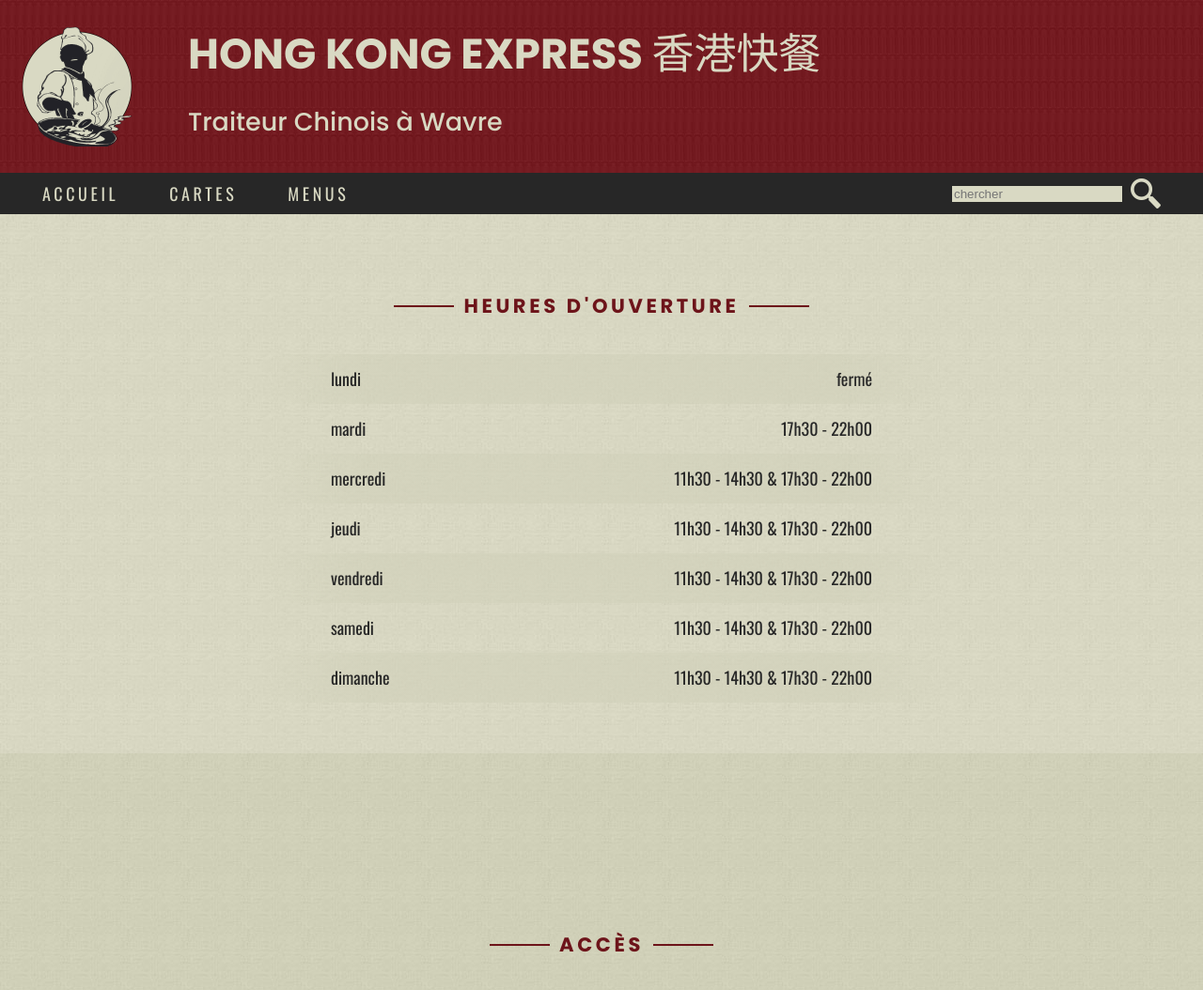
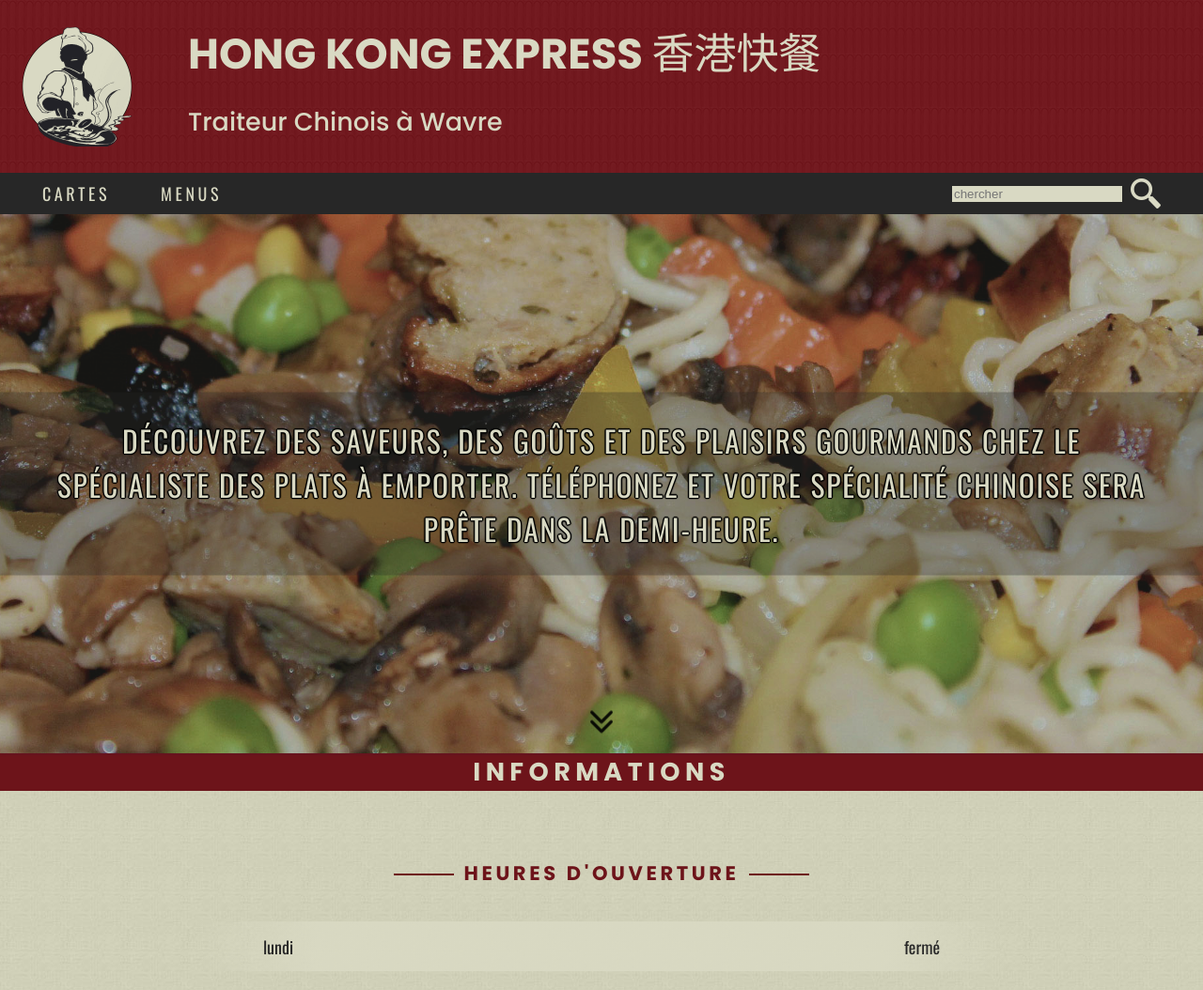
Before and after one commit to vanmaerckechri/HongKongExpress, a PHP site: page / in a window 1280 px wide. Shown: the top 1054 px of the page at 94% size. Run offline with PHP 8.4, Linux system fonts and the light colour scheme.

Commit message:
add home page and update css

```diff
--- a/assets/css/style.css
+++ b/assets/css/style.css
@@ -32,8 +37,13 @@ section {
   width: 100%; }
 
 h1, h2, h3, h4, h5, h6 {
-  font-family: "Poppins", sans-serif;
+  font-family: "Poppins", sans-serif; }
+
+h1, h2 {
   color: #d9d9c3; }
+
+h3 {
+  text-align: center; }
 
 a {
   text-decoration: none; }
@@ -54,7 +64,7 @@ header {
   position: relative;
   width: 100%;
   background-color: #6d141a;
-  background-image: url("../img/toit.jpg");
+  background-image: url("../img/toit.png");
   z-index: 1; }
 
 .header-title {
@@ -168,6 +178,7 @@ nav {
     text-transform: uppercase;
     background-color: #6d141a; }
   .main h3 {
+    margin: 0 auto 2rem;
     position: relative;
     display: inline-block;
     color: #6d141a;
@@ -188,38 +199,65 @@ nav {
     font-size: 1rem;
     color: #272727; }
 
+section > div {
+  box-shadow: 0px 1px 3px 0px rgba(25, 25, 75, 0.15); }
+
 .row {
   margin: 0 auto;
   padding: 0.75rem 4rem;
   width: 100%;
-  max-width: 720px;
+  max-width: calc(720px + 8rem);
   display: flex;
   justify-content: space-between; }
 
-.home {
+.infos {
+  background-image: url("../img/parchemin_dark.jpg"); }
+
+.home-content {
+  position: relative;
+  height: calc(100vh - 226px); }
+  .home-content img {
+    width: 100%;
+    height: 100%;
+    object-fit: cover;
+    opacity: 0.9; }
+
+.home-text {
+  position: absolute;
+  top: 50%;
+  left: 50%;
   width: 100%;
-  animation: display 0.3s ease-in-out alternate; }
+  background-color: rgba(39, 39, 39, 0.3);
+  transform: translate(-50%, -50%); }
+  .home-text p {
+    padding: 1.5rem 2.5rem;
+    text-align: center;
+    font-size: 1.75rem;
+    color: #d9d9c3;
+    letter-spacing: 0.1rem;
+    text-transform: uppercase;
+    text-shadow: 1px 0 1px black, -1px 0 1px black, 0 -1px 1px black, 0 1px 1px black, 1px 0 1px black, -1px 0 1px black, 0 -1px 1px black, 0 1px 1px black, 1px 0 1px black, -1px 0 1px black, 0 -1px 1px black, 0 1px 1px black; }
+
+.home-nextPage {
+  position: absolute;
+  left: 50%;
+  bottom: 0;
+  transform: translate(-50%, -100%);
+  animation: nextPage 1s ease-in infinite alternate; }
 
 .horaires-container, .acces {
   display: flex;
   flex-direction: column;
   justify-content: center;
   align-items: center; }
-  .horaires-container h3, .acces h3 {
-    margin: 2rem auto; }
 
 .horaires-container {
-  padding: 1.5rem 1.5rem 2rem;
-  min-height: calc(100vh - 226px); }
-  .horaires-container div {
-    text-align: right; }
-    .horaires-container div:nth-child(2n) {
-      background: linear-gradient(to right, transparent, #cfcfb880 15%, #cfcfb880 85%, transparent); }
+  padding: 4rem 2rem; }
+  .horaires-container .row:nth-child(2n) {
+    background: linear-gradient(to right, transparent, rgba(217, 217, 195, 0.9) 15%, rgba(217, 217, 195, 0.9) 85%, transparent); }
 
 .acces {
-  padding: 0 1.5rem 1.5rem;
-  min-height: 100vh;
-  background-image: url("../img/parchemin_dark.jpg"); }
+  padding: 4rem 2rem; }
   .acces .gg-map {
     border: 1px solid #272727;
     width: 100%;
--- a/assets/sass/_animations.scss
+++ b/assets/sass/_animations.scss
@@ -9,3 +9,14 @@
   		opacity: 1;
   	}
 }
+@keyframes nextPage
+{
+	from
+	{
+		transform: translate(-50%, -100%);
+	}
+  	to
+  	{
+		transform: translate(-50%, 0);
+  	}
+}
--- a/assets/sass/_header.scss
+++ b/assets/sass/_header.scss
@@ -4,7 +4,7 @@ header
 	position: relative;
 	width: 100%;
 	background-color: $header_bgColor;
-	background-image: url("../img/toit.jpg");
+	background-image: url("../img/toit.png");
 	z-index: 1;
 }
 
--- a/assets/sass/_main.scss
+++ b/assets/sass/_main.scss
@@ -19,6 +19,7 @@
 	}
 	h3
 	{
+		margin: 0 auto 2rem;
 		position: relative;
 		display: inline-block;
 		color: $section-titleColor;
@@ -48,20 +49,65 @@
 		color: $text_main-color_dark;
 	}
 }
+section
+{
+	& > div
+	{
+		box-shadow: 0px 1px 3px 0px rgba(25, 25, 75, 0.15);
+	}
+}
 .row
 {
 	margin: 0 auto;
 	padding: 0.75rem 4rem;
 	width: 100%;
-	max-width: 720px;
+	max-width: calc(720px + 8rem);
 	display: flex;
 	justify-content: space-between;
 }
-// Home
-.home
+// Infos
+.infos
+{
+	background-image: url("../img/parchemin_dark.jpg");
+}
+.home-content
+{
+	position: relative;
+	height: calc(100vh - #{$header-height_normal});
+	img
 	{
 		width: 100%;
-	animation: display 0.3s ease-in-out alternate;
+		height: 100%;
+		object-fit: cover;
+		opacity: 0.9;
+	}
+}
+.home-text
+{
+	position: absolute;
+	top: 50%;
+	left: 50%;
+	width: 100%;
+	background-color: $textOnImg-bgColor;
+	transform: translate(-50%, -50%);
+	p
+	{
+		padding: 1.5rem 2.5rem;
+		text-align: center;
+		font-size: 1.75rem;
+		color: $textOnImg-color;
+		letter-spacing: 0.1rem;
+		text-transform: uppercase;
+		text-shadow: 1px 0 1px black, -1px 0 1px black, 0 -1px 1px black, 0 1px 1px black, 1px 0 1px black, -1px 0 1px black, 0 -1px 1px black, 0 1px 1px black, 1px 0 1px black, -1px 0 1px black, 0 -1px 1px black, 0 1px 1px black;
+	}
+}
+.home-nextPage
+{
+	position: absolute;
+	left: 50%;
+	bottom: 0;
+	transform: translate(-50%, -100%);
+	animation: nextPage 1s ease-in infinite alternate;;
 }
 .horaires-container, .acces
 {
@@ -69,30 +115,21 @@
 	flex-direction: column;
 	justify-content: center;
 	align-items: center;
-	h3
-	{
-		margin: 2rem auto;
-	}
 }
 .horaires-container
 {
-	padding: 1.5rem 1.5rem 2rem;
-	min-height:  calc(100vh - #{$header-height_normal});
-	div
+	padding: 4rem 2rem;
+	.row
 	{
-		text-align: right;
 		&:nth-child(2n)
 		{
-			background: linear-gradient(to right, transparent, $bg_main-color_middle 15%, $bg_main-color_middle 85%, transparent);
+			background: linear-gradient(to right, transparent, $row-color_light 15%, $row-color_light 85%, transparent);
 		}
 	}
 }
 .acces
 {
-	padding: 0 1.5rem 1.5rem;
-	min-height: 100vh;
-	background-image: url("../img/parchemin_dark.jpg");
-	//box-shadow: 0px 1px 2px 0px $text_main-color_dark;
+	padding: 4rem 2rem;
 	.gg-map
 	{
 		border: 1px solid $nav_bgColor;
@@ -104,50 +141,66 @@
 // Cartes & Menus
 .cartes-container, .menus-container
 {
-	padding: 2rem;
+	padding: 3rem 2rem 4rem;
 	text-align: center;
-	animation: display 0.3s ease-in-out alternate;
-	&:nth-child(2n)
+	box-shadow: 0px -1px 3px 0px rgba(25, 25, 75, 0.15);
+}
+.cartes-container
 {
 	.row
 	{
-			&:nth-of-type(2n+1)
+		&:nth-of-type(2n)
 		{
-				background: linear-gradient(to right, transparent, $bg_main-color_middle 10%, $bg_main-color_middle 90%, transparent);
+			background: linear-gradient(to right, transparent, $row-color_middle 10%, $row-color_middle 85%, transparent);
 		}
 	}
 }
-	&:nth-child(2n+1)
+.menus-container
 {
 	background-image: url("../img/parchemin_dark.jpg");
 	.row
 	{
+		justify-content: center;
 		&:nth-of-type(2n+1)
 		{
-				background: linear-gradient(to right, transparent, $bg_main-color_light 10%, $bg_main-color_light 90%, transparent);
+			background: linear-gradient(to right, transparent, $row-color_light 10%, $row-color_light 85%, transparent);
 		}
 	}
 }
-	.row:first-of-type
+.titleImg-container
 {
-		margin-top: 2rem;
+	margin: 0 auto 2rem;
+	padding: 1rem;
+	border: 2px solid rgba(0, 0, 0, 0.05);
+	border-radius: 50%;
+	position: relative;
+	width: 218px;
+	height: 218px;
+	display: flex;
+	justify-content: center;
+	align-items: center;
+	background-image: url("../img/parchemin_dark.jpg");
+	p
+	{
+		position: absolute;
+		left: 50%;
+		top: 25%;
+		font-size: 3rem;
+		font-weight: bold;
+		color: $header_bgColor;
+		white-space: nowrap;
+		letter-spacing: 0.2rem;
+		transform: translate(-50%, -50%);
+		opacity: 0.75;
 	}
 	img
 	{
-		margin: 0 auto;
-		display: block;
-	}
-}
-.menus-container
-{
-	.row
-	{
-		justify-content: center;
+		margin-top: 4rem;
 	}
 }
 .food-comments
 {
-	margin-bottom: 2rem;
+	margin-bottom: 0.9rem;
 	text-align: center;
 	font-size: 1.2rem;
 	text-transform: uppercase;
--- a/assets/sass/_reset.scss
+++ b/assets/sass/_reset.scss
@@ -29,7 +29,14 @@ section
 h1, h2, h3, h4, h5, h6
 {
 	font-family: $title_main-fontFam;
+}
+h1, h2
+{
 	color: $header_titleColor;
+}
+h3
+{
+	text-align: center;
 }
 a
 {
--- a/assets/sass/_variables.scss
+++ b/assets/sass/_variables.scss
@@ -10,8 +10,11 @@ $footer-height_normal: 90px;
 // color
 
 $color_yellowLight: #d9d9c3;
-$color_yellowMiddle: #cfcfb880;
+$color_yellowLightOpacity: rgba(217, 217, 195, 0.9);
+$color_yellowMiddle: #cfcfb8;
+$color_yellowMiddleOpacity: rgba(207, 207, 187, 0.9);
 $color_redHot: #6d141a;
+$color_middleGreyOpacity: rgba(39, 39, 39, 0.3);
 $color_middleGrey: #272727;
 
 $header_titleColor: $color_yellowLight;
@@ -29,6 +32,12 @@ $bg_main-color_light: $color_yellowLight;
 $bg_main-color_middle: $color_yellowMiddle;
 $bg_main-color_dark: $color_middleGrey;
 
+$row-color_light: $color_yellowLightOpacity;
+$row-color_middle: $color_yellowMiddleOpacity;
+
+$textOnImg-bgColor: $color_middleGreyOpacity;
+$textOnImg-color: $color_yellowLight;
+
 // font-family
 
 $title_main-fontFam: 'Poppins', sans-serif;
--- a/index.php
+++ b/index.php
@@ -9,7 +9,7 @@
     <meta charset="UTF-8">
     <meta name="viewport" content="width=device-width, initial-scale=1.0">
     <meta http-equiv="X-UA-Compatible" content="ie=edge">
-    <meta name="description" content="Traiteur Chinois à Wavre. Téléphonez et votre spécialité chinoise sera prête dans la demi-heure.">
+    <meta name="description" content="Traiteur Chinois situé à proximité de la gare de Wavre. Commandez vos savoureux mets sur place ou par téléphone, ceux-ci seront prêts dans la demi-heure.">
     <link rel="icon" type="image/png" href="">
 	<link href="https://fonts.googleapis.com/css?family=Poppins:500,700|Noto+Sans+TC|Oswald:400" rel="stylesheet">
     <link rel="stylesheet" href="./assets/css/style.css">
@@ -25,13 +25,8 @@
 		</div>
 		<nav>
 			<ul class="mainMenu maxWidth-container">
-				<li id="home-btn"><a href="#home">Accueil</a></li>
-				<li class="menu-folder-container">
-					<a class="btn-fold" href="#cartes">Cartes</a>
-				</li>
-				<li class="menu-folder-container">
-					<a class="btn-fold" href="#menus">Menus</a>
-				</li>
+				<li><a href="#cartes">Cartes</a></li>
+				<li><a href="#menus">Menus</a></li>
 				<li class="search-container">
 					<input type="text" placeholder="chercher">
 					<button><img src="./assets/img/search.png" alt="bouton de recherche"></button>
@@ -40,8 +35,17 @@
 		</nav>
 	</header>
 	<div id="main" class="main">
-		<section id="home" class="home">
-			<h2 class="displayNone">Accueil</h2>
+		<section class="home">
+			<div class="home-content">
+				<img src="./assets/img/home.jpg" alt="bouton de recherche">
+				<div class="home-text">
+					<p class="maxWidth-container">Découvrez des saveurs, des goûts et des plaisirs gourmands chez le spécialiste des plats à emporter. Téléphonez et votre spécialité chinoise sera prête dans la demi-heure.</p>
+				</div>
+				<a class="home-nextPage" href="#infos"><img src="./assets/img/arrow.png" alt="passer à la page suivante"></a>
+			</div>
+		</section>
+		<section id="infos" class="infos">
+			<h2>Informations</h2>
 			<div class="horaires-container">
 				<h3 class="underline">Heures d'Ouverture</h3>
 				<div class="row"><span>lundi</span><span>fermé</span></div>
@@ -64,9 +68,13 @@
 			{
 			?>
 				<div class="cartes-container">
+					<div class="title-container">
+						<div class="titleImg-container">
+							<p><?=$carte->{'titre_chinois'}?></p>
 							<img src="./assets/img/<?=$carte->{'fichier'}?>.png" alt="logo de la carte">
-
+						</div>
 						<h3><?=$carte->{'titre'}?></h3>
+					</div>
 				<?php
 				if (!empty($carte->{'commentaires'}))
 				{
```
Also changed, not shown: other parts of assets/css/style.css (+43 -16 lines), assets/content/cartes.json (+7 -14 lines), assets/img/arrow.png (added), assets/img/carte_entrees.png, assets/img/home.jpg (added), assets/img/toit.jpg (deleted), assets/img/toit.png (added), 1 other file. Lines whose indentation alone changed are shown as unchanged.
